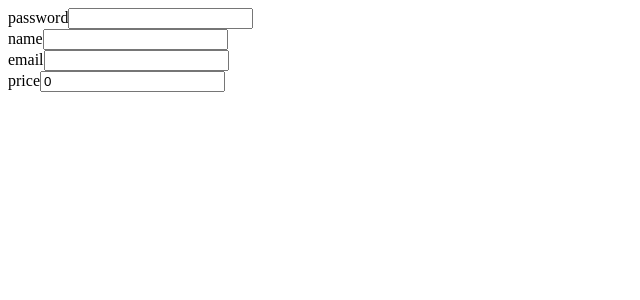
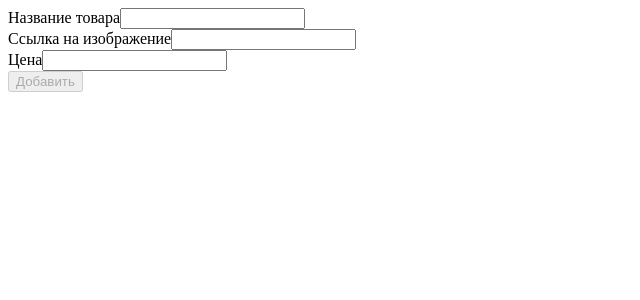
Before and after one commit to neverFeltAlive/nuxt-ida, a Nuxt app: page / in a window 1280 px wide. Shown: the top 300 px of the page, without its empty margins (0-640 px from the left). Built offline with nearby package versions, Linux system fonts and the light colour scheme.

Commit message:
[feature] - submit button added

```diff
--- /dev/null
+++ b/components/BaseButton/BaseButton.vue
@@ -0,0 +1,5 @@
+<template>
+  <button><slot></slot></button>
+</template>
+
+<script setup></script>
--- a/components/ProductForm/ProductForm.vue
+++ b/components/ProductForm/ProductForm.vue
@@ -1,36 +1,50 @@
 <template>
-  <div>
+  <form @submit.prevent>
     <validated-input
-      label="password"
-      name="password"
-      type="password"
+      label="Название товара"
+      name="productName"
+      type="text"
       is-required
     />
-    <validated-input label="name" name="name" type="email" is-required />
-    <validated-input label="email" name="email" type="text" is-required />
     <validated-input
-      label="price"
-      name="price"
+      label="Ссылка на изображение"
+      name="imageUrl"
       type="text"
-      default-value="0"
+      is-required
+    />
+    <validated-input
+      label="Цена"
+      name="productPrice"
+      type="text"
       mask-type="price"
       is-required
       is-masked
     />
-  </div>
+    <base-button :disabled="!isFormReadyForSubmission">Добавить</base-button>
+  </form>
 </template>
 
 <script setup>
 import { useForm } from 'vee-validate';
 import * as yup from 'yup';
 
+import BaseButton from '~/components/BaseButton/BaseButton.vue';
+
 const schema = yup.object({
-  email: yup.string().required().email(),
-  name: yup.string().required(),
-  password: yup.string().required().min(8),
+  productName: yup.string().required().label('Название товара'),
+  imageUrl: yup.string().required().url().label('Ссылка на изображение'),
+  productPrice: yup.number().min(1).required().label('Цена'),
 });
 
-useForm({
+const { errors, values } = useForm({
   validationSchema: schema,
 });
+
+const isFormReadyForSubmission = computed(
+  () =>
+    !!values.productPrice &&
+    !!values.imageUrl &&
+    !!values.productName &&
+    !Object.keys(errors.value).length
+);
 </script>
--- a/utils/maskPriceInput.js
+++ b/utils/maskPriceInput.js
@@ -4,5 +4,9 @@ export default function (string) {
   value = +value.trim().replaceAll(/\D/g, '');
   value = value.toLocaleString().replaceAll(',', ' ');
 
+  if (+value === 0) {
+    value = '';
+  }
+
   return value;
 }
```
